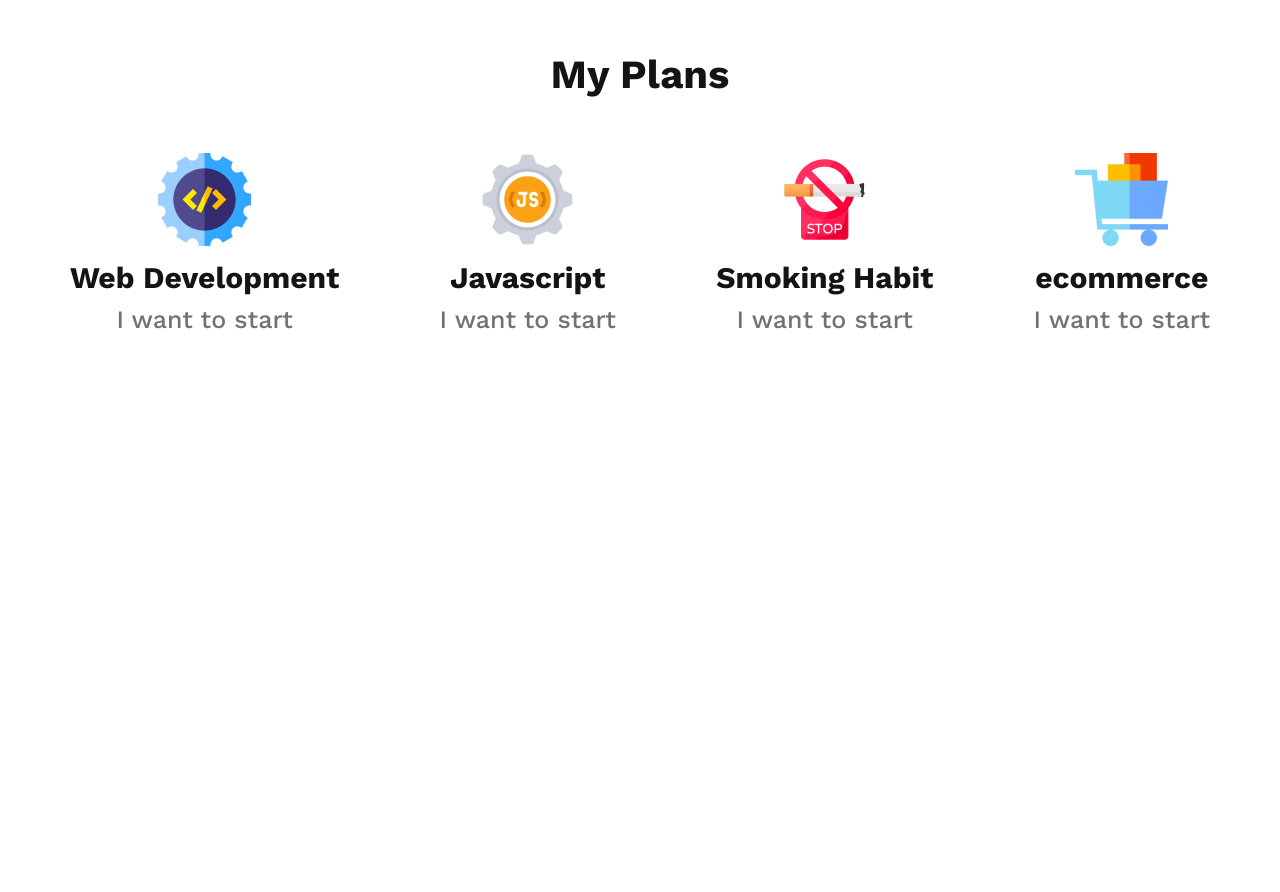
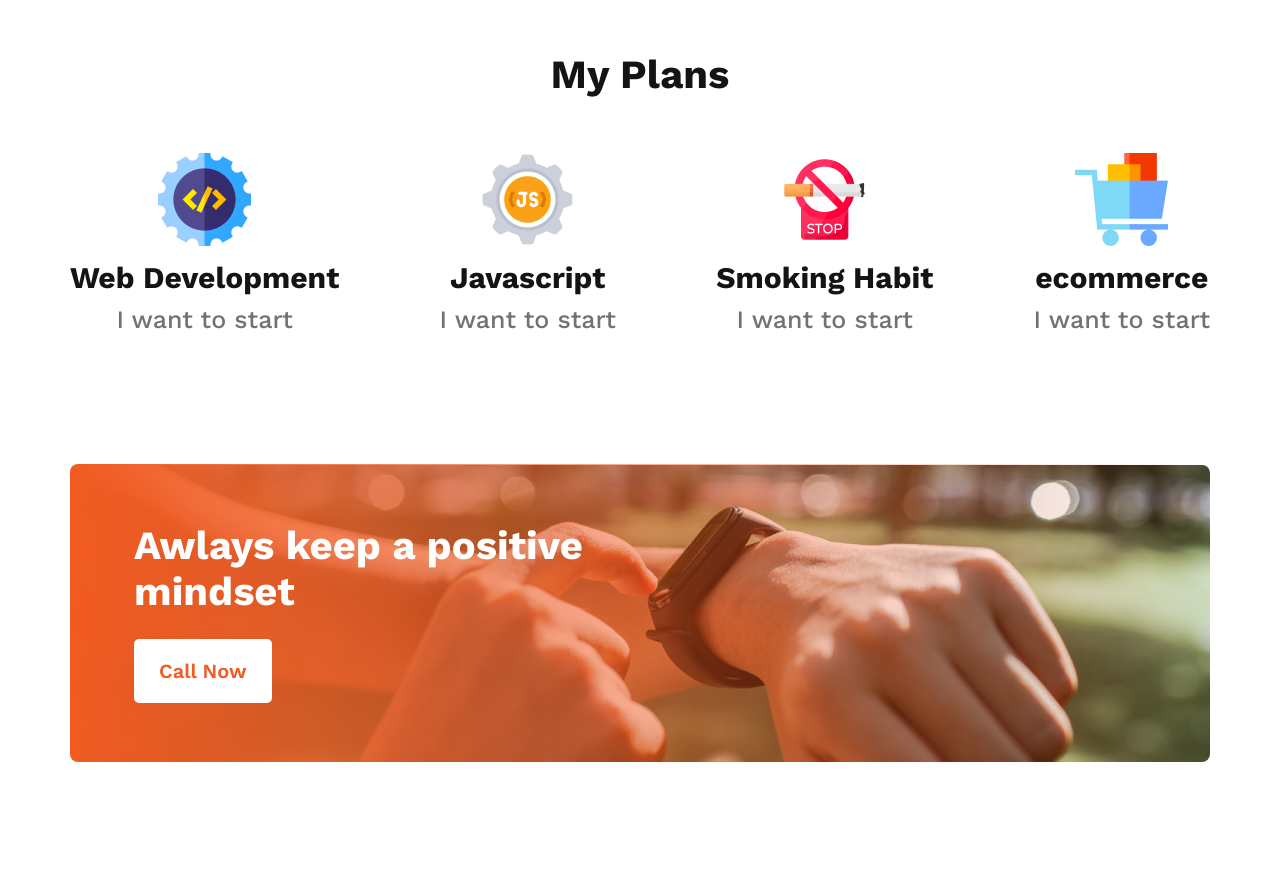
Before and after one commit to mirazulislamgit/New-Year, a plain HTML site: page index.html in a window 1280 px wide. Shown: the part 1744-2636 px from the top of the page. Before the commit the page ends 2078 px from the top, so only its background shows below. Drawn offline with nearby package versions, Linux system fonts and the light colour scheme.

Commit message:
add call button

```diff
--- a/css/style.css
+++ b/css/style.css
@@ -144,3 +144,30 @@ a {
     color: #737272;
 }
 /* End Plans CSS */
+
+/* Start Call-Now CSS */
+#call-now {
+    padding: 130px 0;
+}
+
+.call-now-area {
+    background: linear-gradient(to right, rgb(241, 91, 34), rgba(255, 255, 255, 0)), url('../images/watch.png');
+    padding: 59px 64px;
+    border-radius: 8px;
+}
+
+.call-now-area h4 {
+    width: 459px;
+    font-family: 'Work Sans', sans-serif;
+    font-size: 40px;
+    font-weight: 700;
+    line-height: 46px;
+    color: #fff;
+    padding-bottom: 24px;
+}
+
+#call-now .btn a {
+    background: #fff;
+    color: #F15B22;
+}
+/* End Call-Now CSS */
--- a/index.html
+++ b/index.html
@@ -78,5 +78,15 @@
         </div>
     </section>
     <!--End Plans Area-->
+    <!--Start Call-Now Area-->
+    <section id="call-now">
+        <div class="container">
+            <div class="call-now-area">
+                <h4>Awlays keep a positive mindset</h4>
+                <div class="btn"><a href="#">Call Now</a></div>
+            </div>
+        </div>
+    </section>
+    <!--End Call-Now Area-->
 </body>
 </html>
```
